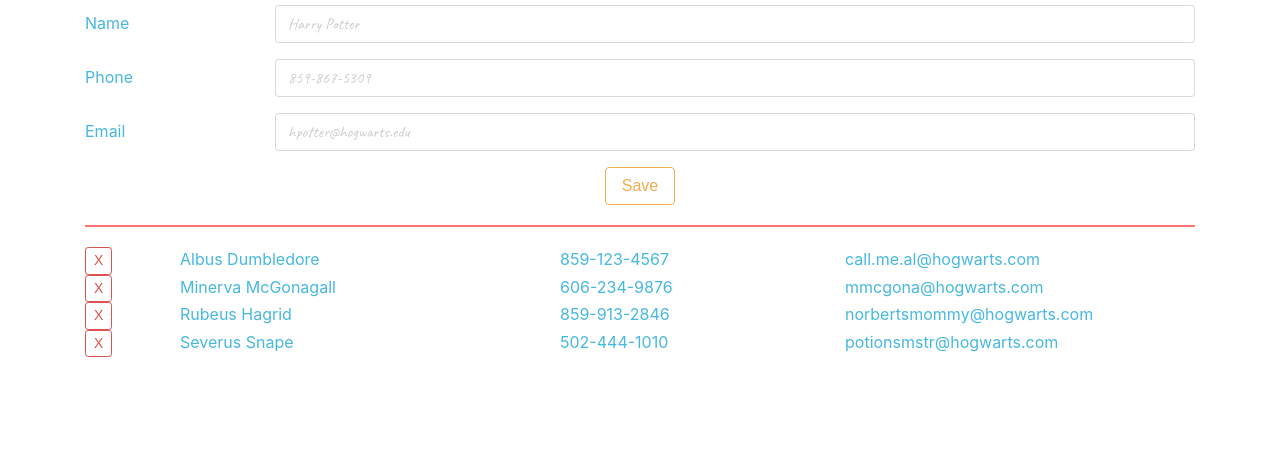
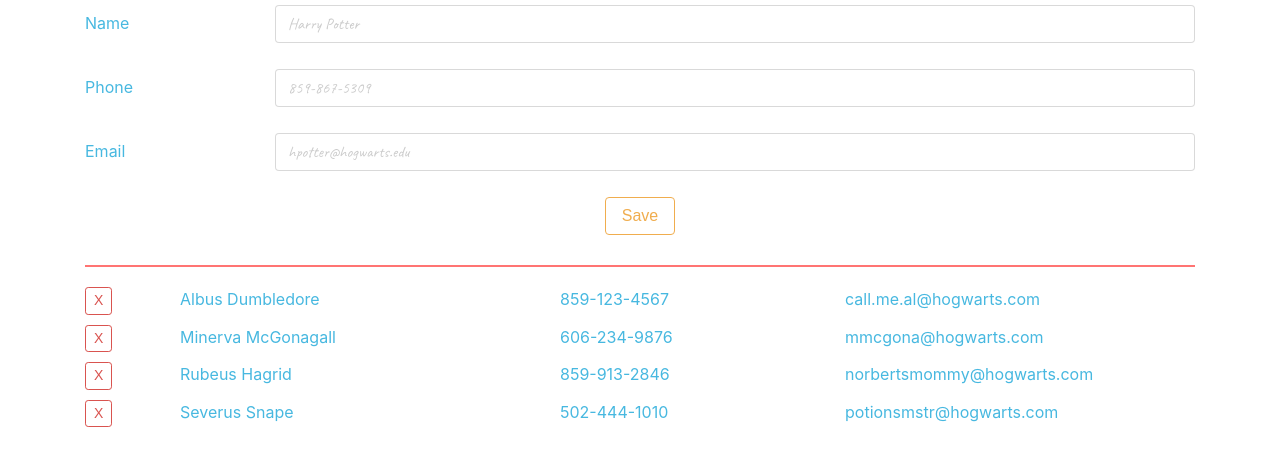
Before and after one commit to bootcamp-f17/vue-contacts-validation-localstorage, a plain HTML site: page app/index.html in a window 1280 px wide. Shown: the part 82-548 px from the top of the page. Drawn offline with nearby package versions, Linux system fonts and the light colour scheme; a script that the page names is missing.

Commit message:
Tweaks and cleanup

```diff
--- a/app/index.html
+++ b/app/index.html
@@ -64,7 +64,7 @@
 
         <div class="col text-center">
 
-          <button class="btn btn-outline-warning" v-on:click.prevent="validateForm()">Save</button>
+          <button class="btn btn-outline-warning" v-on:click.prevent="validateForm($event)">Save</button>
 
         </div>
 
@@ -75,7 +75,7 @@
     <hr class="divider" />
 
     <div v-if="contacts && contacts.length > 0">
-      <div class="row" v-for="contact in contactList">
+      <div class="row" v-for="contact in contacts">
         <div class="col-sm-1">
           <button type="button" v-on:click="removeContact(contact.id)" class="btn btn-sm btn-outline-danger">X</button>
         </div>
--- a/app/main.js
+++ b/app/main.js
@@ -61,7 +61,7 @@ var contactApp = new Vue({
 
     badPhone: function() {
 
-      var pattern = /^[1-9]\d{2}-\d{3}-\d{4}/;
+      var pattern = /^[1-9]\d{2}-\d{3}-\d{4}$/;
       return !pattern.test(this.newPhone);
 
     },
--- a/app/style.css
+++ b/app/style.css
@@ -46,3 +46,7 @@ hr {
   margin: 20px auto;
   width: 100%;
 }
+
+.row {
+  padding-bottom: 10px;
+}
```
